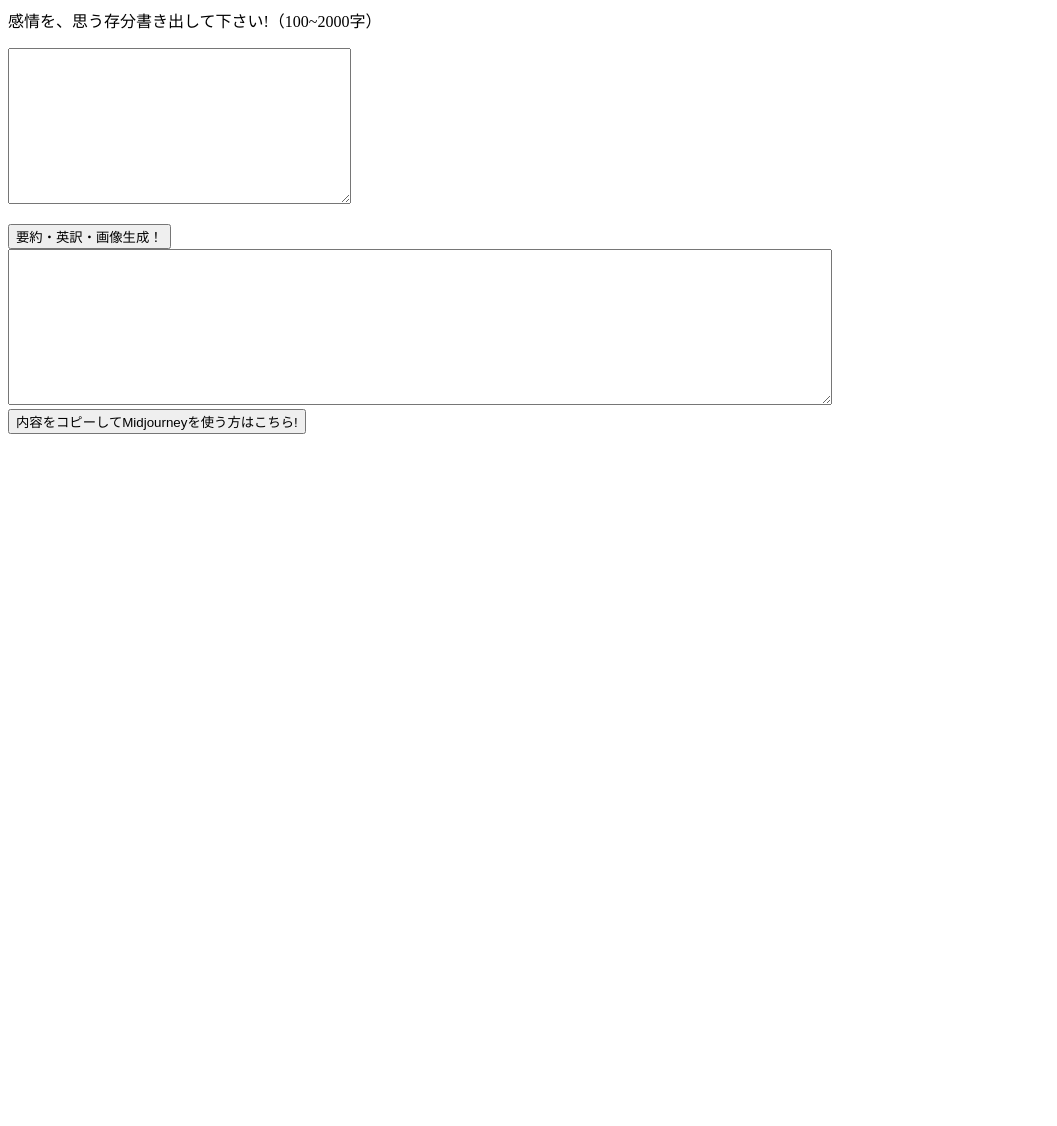
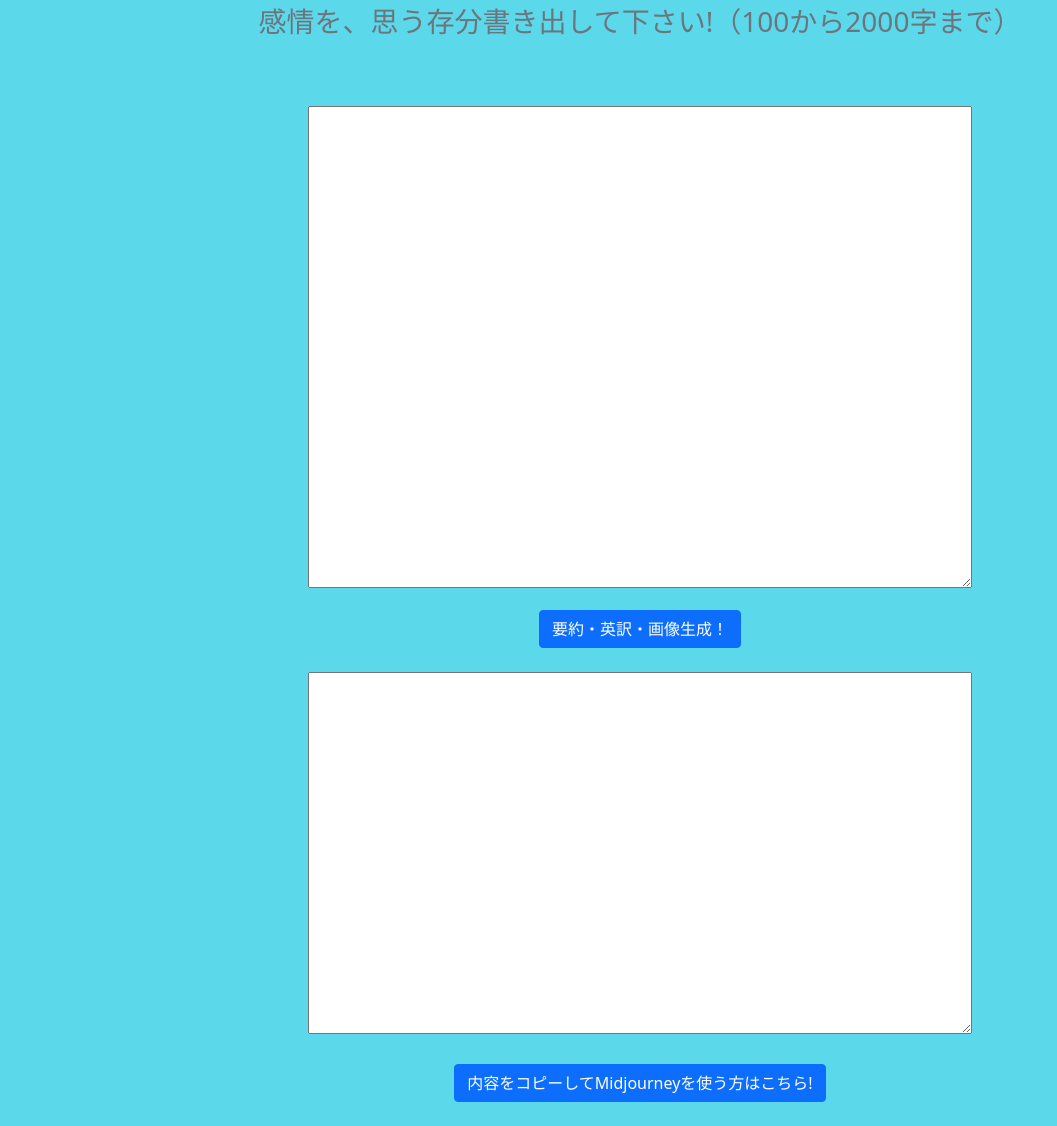
Before and after one commit to 24sotutakahashi/translate-by-GPT-3, a Django app: page / in a window 1280 px wide. Shown: the whole page, without its empty margins (0-1057 px from the left). Before the commit the page ends 434 px from the top, so only its background shows below. Run offline with Django 3.2, Linux system fonts and the light colour scheme; some libraries are stand-ins or nearby versions.

Commit message:
①拡張性を確保するために、htmlのベースとなるbase.htmlをつくり、 index.htmlが、それを引き継ぐ形にしました。
②上記と同様の理由で、CSS、JavaScript用のファイルも作成しました。

③CSSやbootstrapを用いて、各要素の位置・大きさ・デザインを調整しました。

```diff
--- a/translation/forms.py
+++ b/translation/forms.py
@@ -4,4 +4,4 @@ from django import forms
 class TranslationForm(forms.Form):
 
     sentence = forms.CharField(
-        label='', widget=forms.Textarea(), required=True)
+        label='', widget=forms.Textarea(attrs={'cols': '70', 'rows': '20'}), required=True)
--- /dev/null
+++ b/translation/static/css/style.css
@@ -0,0 +1,16 @@
+* {
+    margin: 0;
+    padding: 0;
+    box-sizing: border-box;
+}
+
+body {
+    background: #5bd9ea;
+    display: flex;
+    flex-flow: column;
+    min-height: 100vh;
+}
+
+.row {
+    display: flex;
+}
--- /dev/null
+++ b/translation/static/js/script.js
@@ -0,0 +1,13 @@
+function copyToClipboard() {
+    // コピー対象をJavaScript上で変数として定義する
+    var copyTarget = document.getElementById("copyTarget");
+    // コピー対象のテキストを選択する
+    copyTarget.select();
+    // 選択しているテキストをクリップボードにコピーする
+    document.execCommand("Copy");
+
+    //discordへ飛ぶ
+    if (!alert("コピーできました！" + "Discordに移動します!")) {
+        window.location = "https://discord.com/"
+    }
+}
--- /dev/null
+++ b/translation/templates/translation/base.html
@@ -0,0 +1,30 @@
+<!DOCTYPE html>
+{% load static %}
+{% load widget_tweaks %}
+
+<html lang="ja">
+
+<head>
+  <meta charset="UTF-8">
+  <link href="https://cdn.jsdelivr.net/npm/bootstrap@5.0.2/dist/css/bootstrap.min.css" rel="stylesheet"
+    integrity="sha384-EVSTQN3/azprG1Anm3QDgpJLIm9Nao0Yz1ztcQTwFspd3yD65VohhpuuCOmLASjC" crossorigin="anonymous">
+  <title>Emotion to Image!</title>
+
+  <link rel="stylesheet" href='{% static "css\style.css" %}' />
+  <script src="{% static 'js/script.js' %}"></script>
+
+</head>
+
+<body>
+
+  <div class="container">
+    {% block content %}
+    {% endblock %}
+  </div>
+
+  <script src="https://cdn.jsdelivr.net/npm/bootstrap@5.0.2/dist/js/bootstrap.bundle.min.js"
+    integrity="sha384-MrcW6ZMFYlzcLA8Nl+NtUVF0sA7MsXsP1UyJoMp4YLEuNSfAP+JcXn/tWtIaxVXM"
+    crossorigin="anonymous"></script>
+</body>
+
+</html>
--- a/translation/templates/translation/index.html
+++ b/translation/templates/translation/index.html
@@ -1,57 +1,35 @@
+{% extends "translation\base.html" %}
+{% block content %}
+{% load static %}
+{% load widget_tweaks %}
 
-<!DOCTYPE html>
-<html lang="ja">
-
-<head>
-    <meta charset='utf-8' />
-</head>
-
-<body>
-    <div>感情を、思う存分書き出して下さい!（100~2000字）</div>
+<div class="row">
+    <div class="text-center mb-5">
+    <p class="text-muted fs-3">感情を、思う存分書き出して下さい!（100から2000字まで）</p>
+    </div>
 
     <form method="POST">
         {% csrf_token %}
-        {{ form.as_p }}
-        <button type="submit">要約・英訳・画像生成！</button>
+        <div class="col-sm-12 col-md-12 col-lg-12" style="text-align: center;">
+            {{ form.as_p }}
+            <button type="submit" class="btn btn-primary">要約・英訳・画像生成！</button>
+        </div>
     </form>
 
-
     <!--英訳した要約を表示-->
-    <div>
-    <textarea id="copyTarget" type="text" wrap="soft" cols="100" rows="10">{{ translation_results }}</textarea>
+    <div class="col-sm-12 col-md-12 col-lg-12" style="text-align: center;">
+        <textarea id="copyTarget" type="text" cols="70" rows="15" class="mt-4">{{ translation_results }}</textarea>
+    </div>
+    <div class="col-sm-12 col-md-12 col-lg-12" style="text-align: center;">
+        <button onclick="copyToClipboard()" class="btn btn-primary m-4">内容をコピーしてMidjourneyを使う方はこちら!</button>
     </div>
 
     <!--{{ 生成した画像の表示 }}-->
     <!--画像のURLを渡した時だけ表示-->
     {% for result_url in result_urls %}
-    <div>
-    <img src="{{ result_url }}" width="300" height="300">
+    <div class="col-sm-12 col-md-12 col-lg-12" style="text-align: center;">
+        <img src="{{ result_url }}" width="500" height="500" class="m-4" style="text-align: center;">
     </div>
     {% endfor %}
-
-    <div>
-    <button onclick="copyToClipboard()">内容をコピーしてMidjourneyを使う方はこちら!</button>
-    </div>
-
-
-    <script>
-        function copyToClipboard() {
-            // コピー対象をJavaScript上で変数として定義する
-            var copyTarget = document.getElementById("copyTarget");
-
-            // コピー対象のテキストを選択する
-            copyTarget.select();
-
-            // 選択しているテキストをクリップボードにコピーする
-            document.execCommand("Copy");
-
-             //discordへ飛ぶ
-            if(!alert("コピーできました！" + "Discordに移動します!")){
-                window.location = "https://discord.com/"
-            }
-        }
-
-    </script>
-</body>
-
-</html>
+</div>
+{% endblock %}
--- a/translation/views.py
+++ b/translation/views.py
@@ -1,8 +1,5 @@
 from base64 import urlsafe_b64decode
 import json
-import time
-
-import os
 import openai
 
 import deepl
@@ -14,7 +11,7 @@ from .forms import TranslationForm
 
 
 # 朝日APIの認証コードと設定
-api_key = "*****"
+api_key = "q5DfnnSvgk2CdL195wc8d4ZqdQT90OEY4bvCS44H"
 endpoint = "https://clapi.asahi.com/abstract"
 
 # 何文字ずつ区切って要約するか。200〜2000の整数。デフォルトは500。
@@ -25,11 +22,11 @@ auto_paragraph = True
 
 
 # deepLの認証コードと設定
-deepL_auth_key = "****"
+deepL_auth_key = "a0d905ea-e7d5-0dbb-2d5c-59746d2186ec:fx"
 translator = deepl.Translator(deepL_auth_key)
 
 # openaiの認証コード
-openai.api_key = '***********'
+openai.api_key = "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"
 
 
 def Translation_and_Summary(request):
--- a/translationApp/settings.py
+++ b/translationApp/settings.py
@@ -15,6 +15,8 @@ from pathlib import Path
 # Build paths inside the project like this: BASE_DIR / 'subdir'.
 BASE_DIR = Path(__file__).resolve().parent.parent
 
+# staticフォルダへの絶対パスを定義
+STATIC_DIR = BASE_DIR / "static"
 
 # Quick-start development settings - unsuitable for production
 # See https://docs.djangoproject.com/en/3.1/howto/deployment/checklist/
@@ -31,6 +33,7 @@ ALLOWED_HOSTS = []
 # Application definition
 
 INSTALLED_APPS = [
+    'widget_tweaks',
     'translation.apps.TranslationConfig',
     'django.contrib.admin',
     'django.contrib.auth',
@@ -55,7 +58,6 @@ ROOT_URLCONF = 'translationApp.urls'
 TEMPLATES = [
     {
         'BACKEND': 'django.template.backends.django.DjangoTemplates',
-        'DIRS': [],
         'APP_DIRS': True,
         'OPTIONS': {
             'context_processors': [
```
